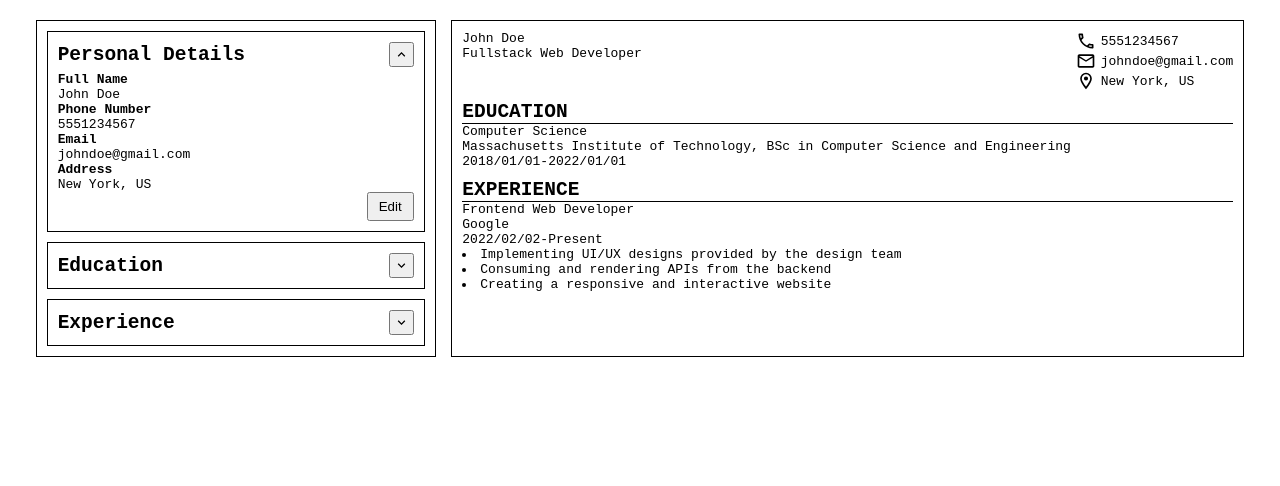
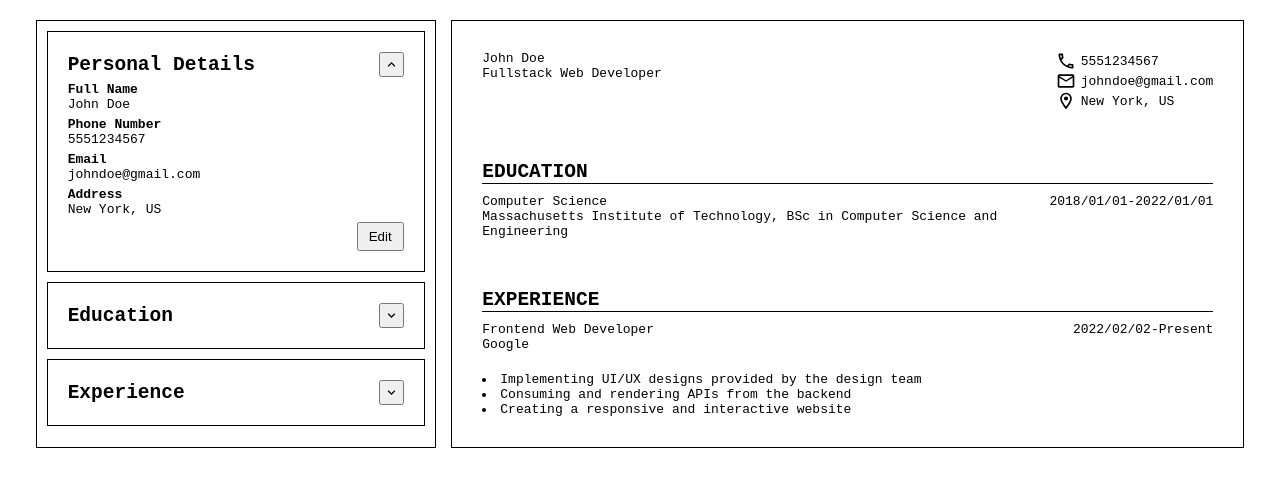
Before and after one commit to iqbalev/cv-builder, a React (Vite) app: page / in a window 1280 px wide. Shown: the top 486 px of the page. Built offline with nearby package versions, Linux system fonts and the light colour scheme.

Commit message:
Refactor CSS to improve layout and spacing for personal details, education, experience, and preview sections

```diff
--- a/src/styles/CVPreview.css
+++ b/src/styles/CVPreview.css
@@ -1,7 +1,16 @@
 /* Personal Details */
+.personal-details-preview-container,
+.education-preview-container,
+.experience-preview-container {
+  display: flex;
+  flex-direction: column;
+  padding: 20px;
+  gap: 10px;
+}
+
 .personal-details-preview-container {
-  display: flex;
   justify-content: space-between;
+  flex-direction: row;
 }
 
 .personal-details-preview-title,
@@ -30,7 +39,7 @@
 }
 
 /* Education */
-.education-details {
+.education-preview-details {
   display: flex;
   justify-content: space-between;
 }
@@ -41,12 +50,14 @@
 }
 
 /* Experience*/
-.experience-details {
+.experience-preview-details {
+  display: flex;
+  justify-content: space-between;
+  flex-direction: column;
+  gap: 20px;
+}
+
+.company-position-start-end {
   display: flex;
   justify-content: space-between;
 }
-
-.company-position {
-  display: flex;
-  flex-direction: column;
-}
--- a/src/styles/Forms.css
+++ b/src/styles/Forms.css
@@ -4,7 +4,7 @@
   display: flex;
   flex-direction: column;
   gap: 5px;
-  padding: 10px;
+  padding: 20px;
   width: 100%;
   border: 1px solid rgb(0, 0, 0);
 }
@@ -17,7 +17,9 @@
   align-items: center;
 }
 
-form {
+.personal-details-form-details,
+.education-form-details,
+.experience-form-details {
   display: flex;
   gap: 10px;
   flex-direction: column;
@@ -28,10 +30,15 @@ label {
   flex-direction: column;
 }
 
-input {
+input,
+textarea {
   margin-top: 5px;
-  padding: 5px;
+  padding: 8px;
   width: 100%;
+}
+
+textarea {
+  resize: none;
 }
 
 .personal-details-form-buttons,
@@ -41,3 +48,11 @@ input {
   justify-content: flex-end;
   gap: 10px;
 }
+
+.personal-details-form-overview,
+.education-form-overview,
+.experience-form-overview {
+  display: flex;
+  flex-direction: column;
+  gap: 5px;
+}
```
